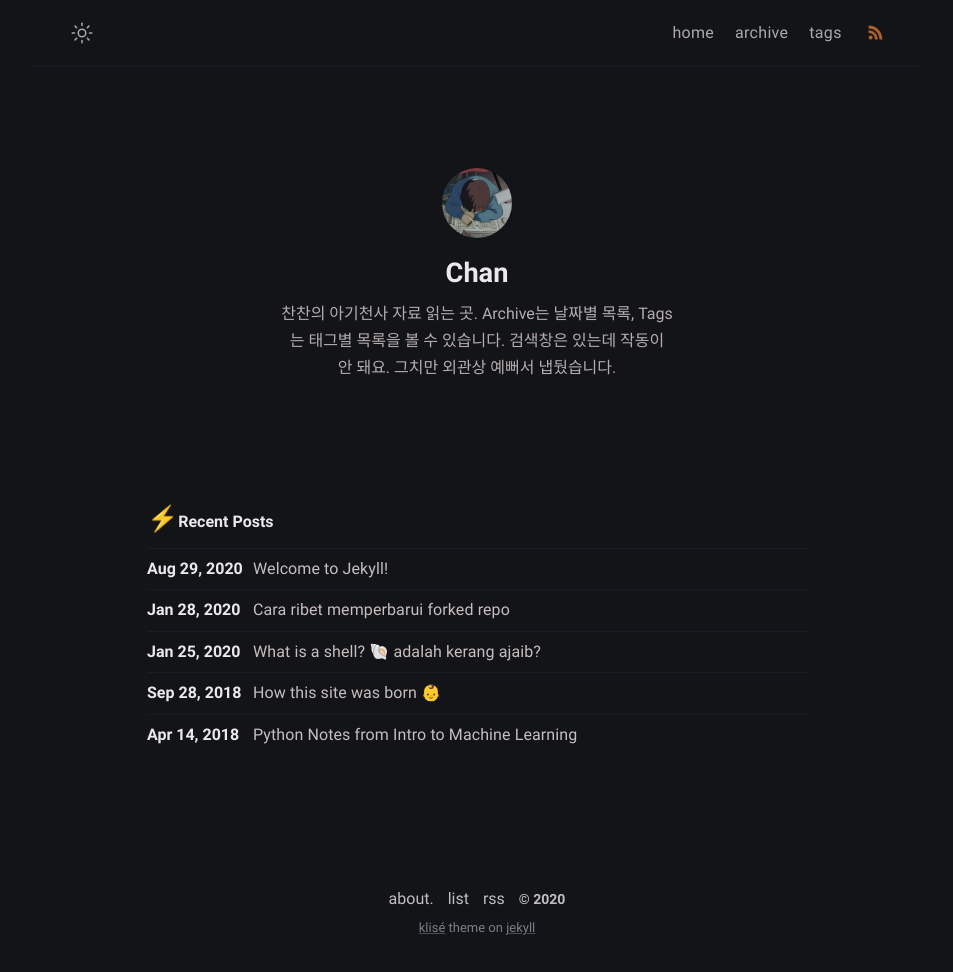
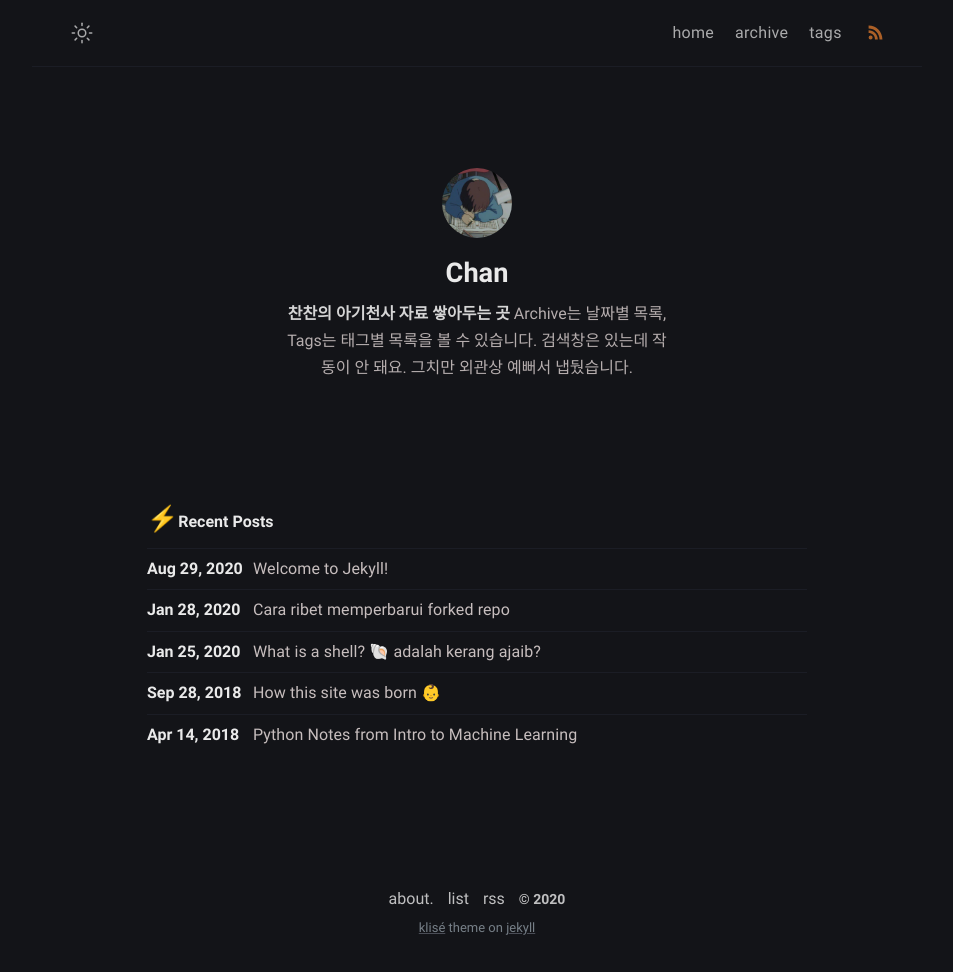
Before and after one commit to iwdstry/yeieje, a Jekyll site: the page built from index.md, in a window 1280 px wide. Shown: the whole page, without its empty margins (163-1116 px from the left). Built offline with Jekyll 4.4.1, drawn with Linux system fonts in a browser that asks for light colours.

Commit message:
Create _config.yml

```diff
--- a/_config.yml
+++ b/_config.yml
@@ -10,7 +10,7 @@ mode: dark # default theme "dark" | "light"
 # Profile settings
 author:
   name: Chan # author name
-  bio:  찬찬의 아기천사 자료 읽는 곳. Archive는 날짜별 목록, Tags는 태그별 목록을 볼 수 있습니다. 검색창은 있는데 작동이 안 돼요. 그치만 외관상 예뻐서 냅뒀습니다. # tell to the world
+  bio:  <b>찬찬의 아기천사 자료 쌓아두는 곳</b> Archive는 날짜별 목록, Tags는 태그별 목록을 볼 수 있습니다. 검색창은 있는데 작동이 안 돼요. 그치만 외관상 예뻐서 냅뒀습니다. # tell to the world
   username: yeieje # general username
   github: github_yeieje # github username
   twitter: twitter_yeieje # twitter username
```
